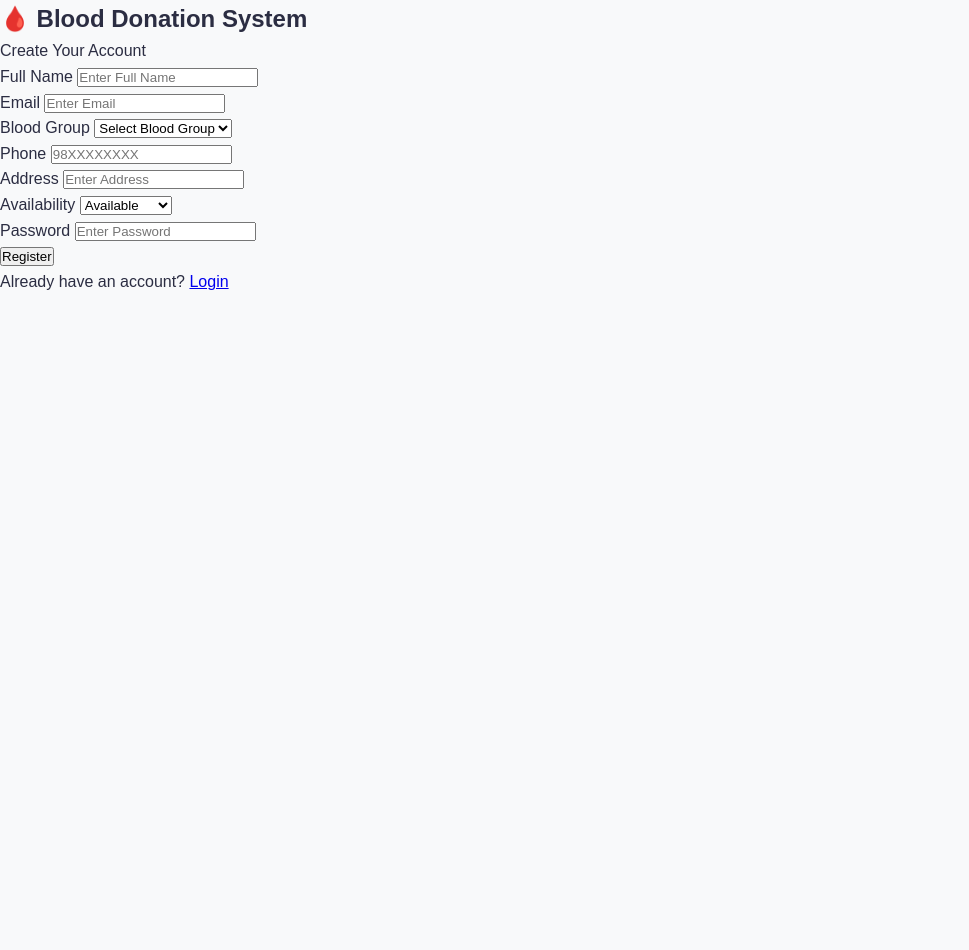
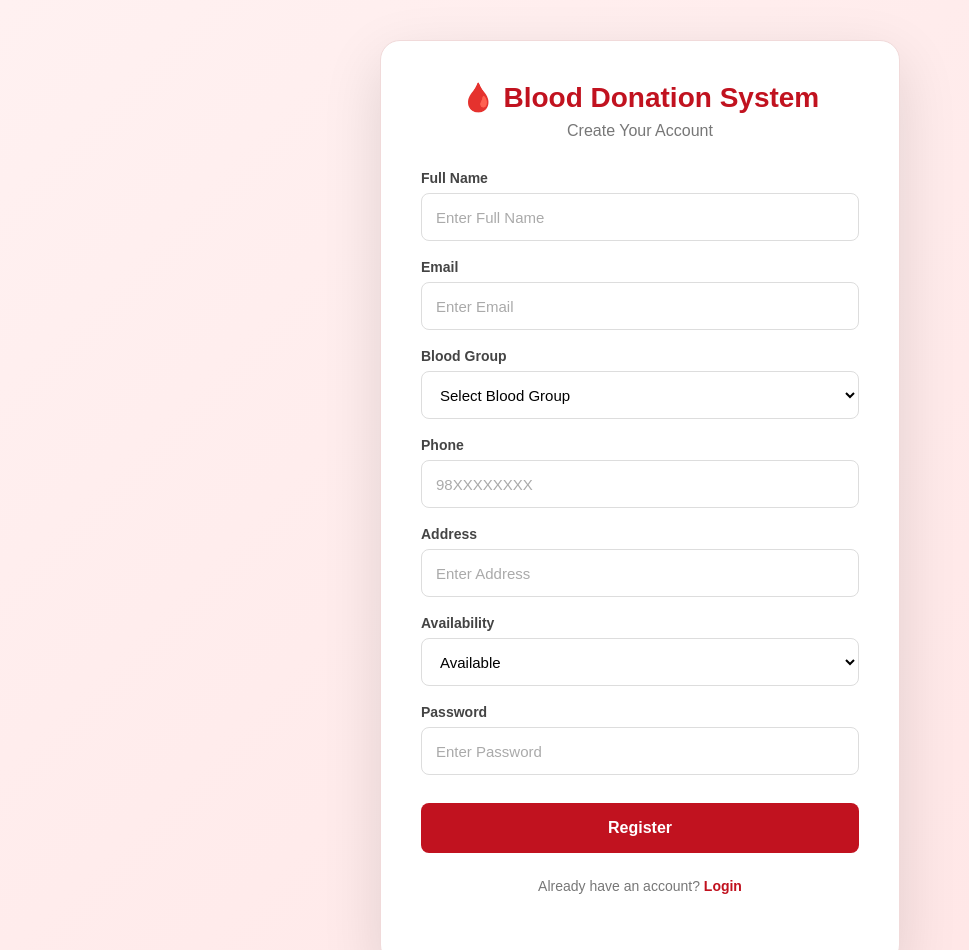
Before and after one commit to biseshghimire243-cyber/Blooddonation, a plain HTML site: page BloodDonationSystem/frontend/register.html in a window 1280 px wide. Shown: the top 950 px of the page, without its empty margins (0-969 px from the left). Before the commit the page ends 800 px from the top, so only its background shows below. Drawn offline with Linux system fonts and the light colour scheme.

Commit message:
the frontend are manae g

```diff
--- a/BloodDonationSystem/frontend/register.html
+++ b/BloodDonationSystem/frontend/register.html
@@ -5,7 +5,7 @@
     <meta name="viewport" content="width=device-width, initial-scale=1.0">
     <title>Register - Blood Donation System</title>
 
-    <link rel="stylesheet" href="css/style.css">
+    <link rel="stylesheet" href="./css/register.css">
     <link rel="stylesheet" href="https://cdnjs.cloudflare.com/ajax/libs/font-awesome/6.7.2/css/all.min.css">
 </head>
 <body class="login-page">
```
